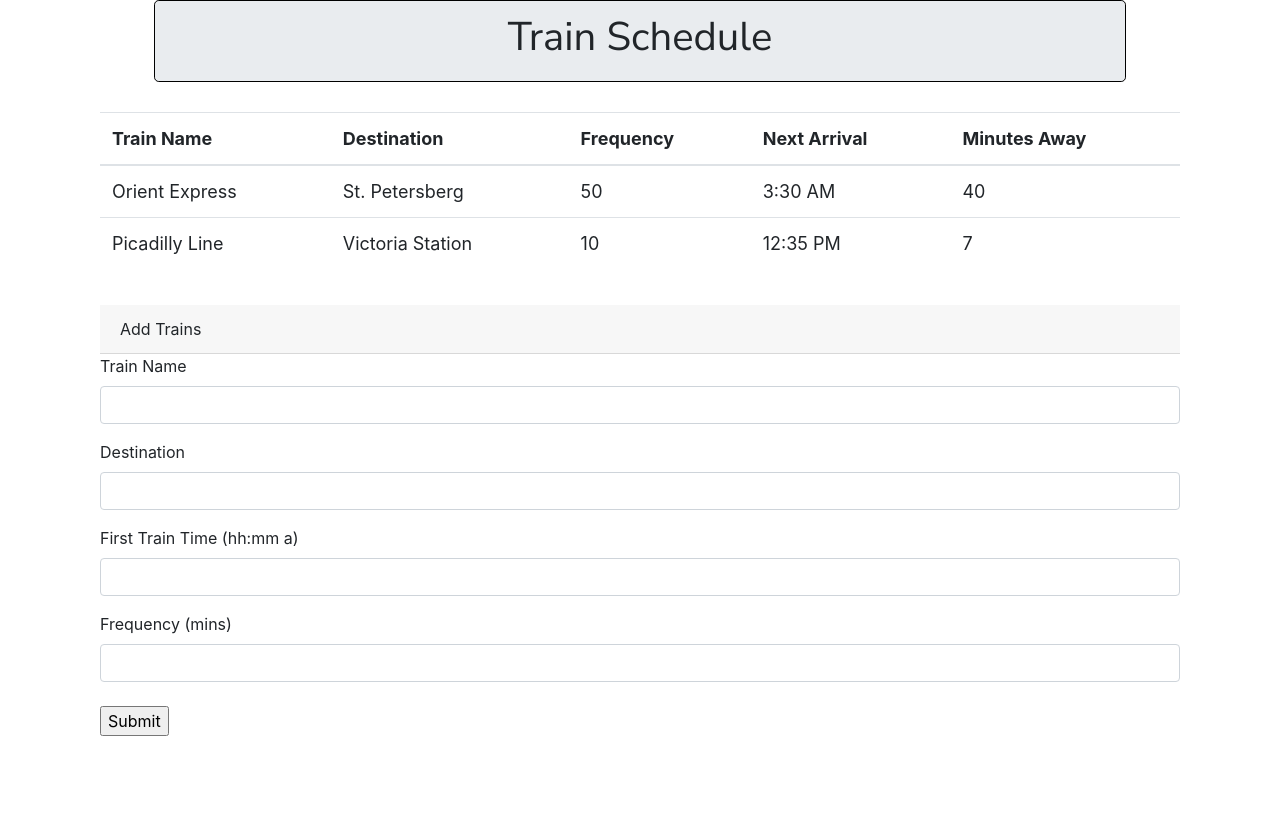
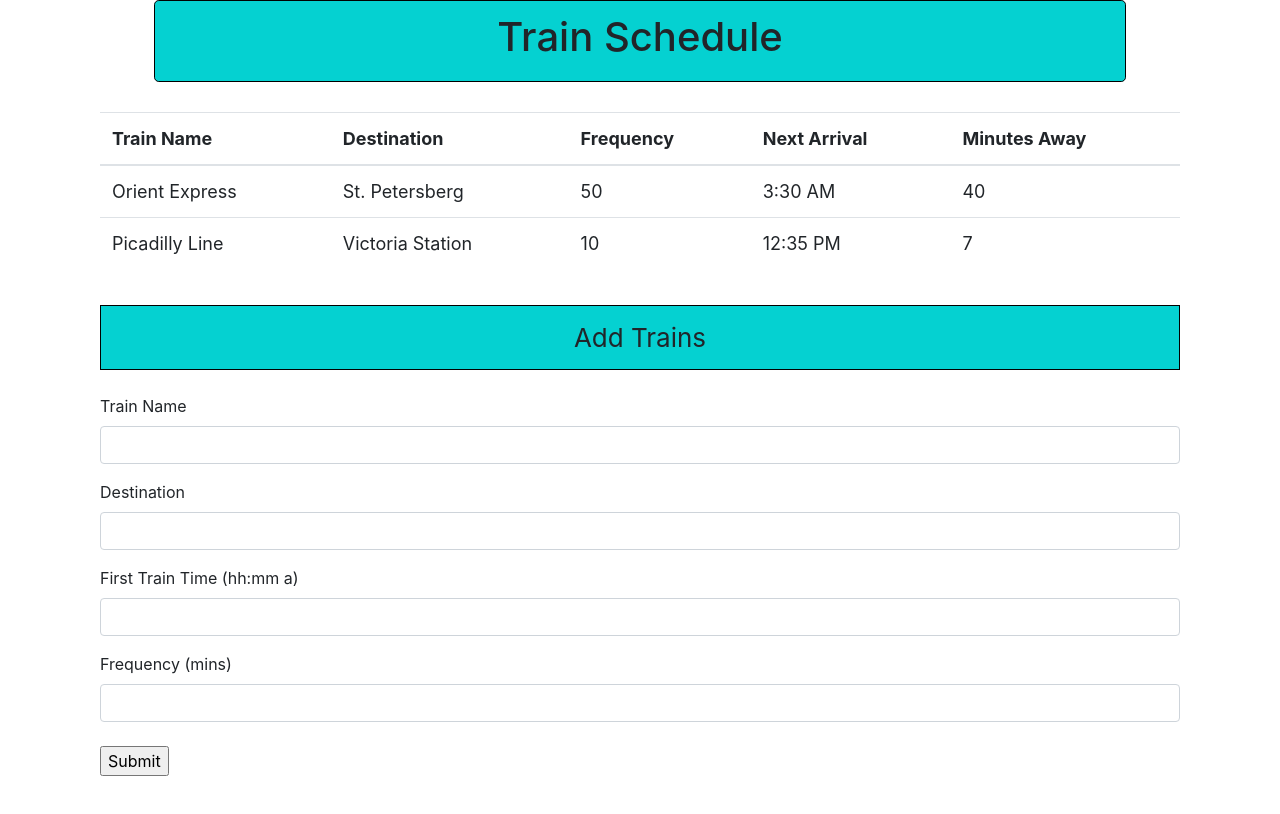
Before and after one commit to michelletm/TrainSchedule, a plain HTML site: page index.html in a window 1280 px wide. Drawn offline with nearby package versions, Linux system fonts and the light colour scheme.

Commit message:
css and readme additions

```diff
--- a/style.css
+++ b/style.css
@@ -8,13 +8,12 @@
    width: 76%;
    margin: auto;
    padding: 12px;
-   font-family: 'Nunito Sans', sans-serif;
    font-size: 80px;
    border: 1px solid black;
+   background-color: rgb(5, 209, 209);
 }
 
 h1 {
-   font-family: 'Nunito Sans', sans-serif;
    text-align: center;
 }
 
@@ -24,3 +23,11 @@ h1 {
    padding-bottom: 20px;
    font-size: 18px;
 }
+
+.card-header {
+   background-color: rgb(5, 209, 209);
+   font-size: 26px;
+   text-align: center;
+   border: 1px solid black;
+
+}
```
Also changed, not shown: index.html (+1 -0 lines).
